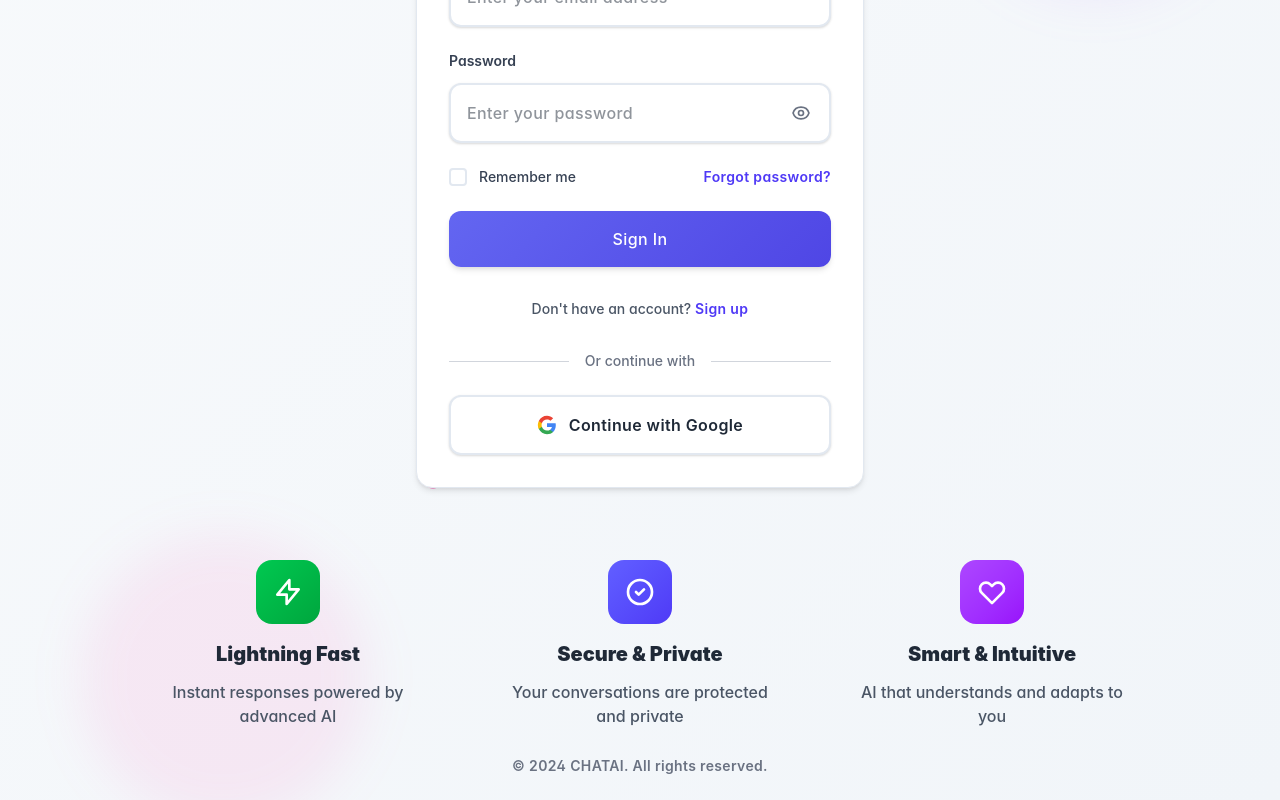
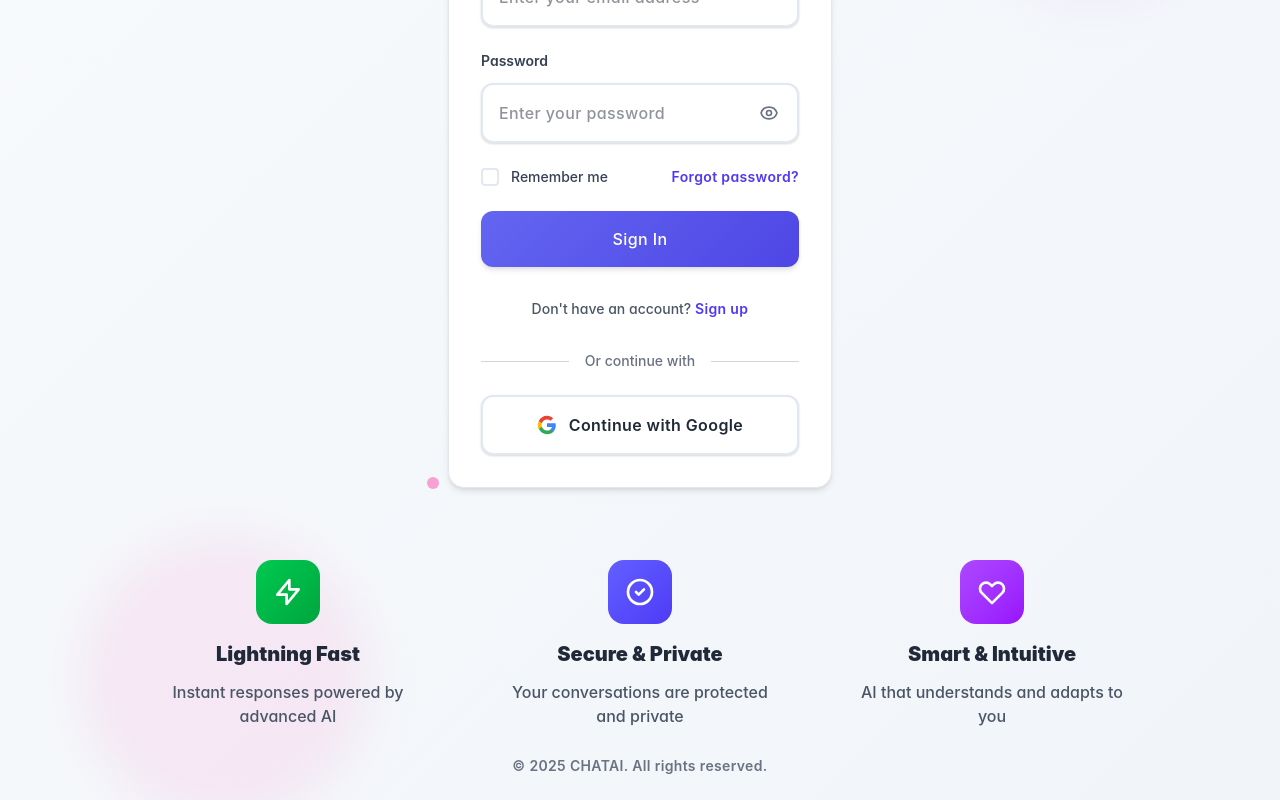
Before and after one commit to Ashish8121/chat_ai, a Next.js app: page / in a window 1280 px wide. Shown: the part 446-1246 px from the top of the page. Built offline with nearby package versions, Linux system fonts and the light colour scheme.

Commit message:
Update changes

```diff
--- a/src/app/page.js
+++ b/src/app/page.js
@@ -38,7 +38,7 @@
 
         {/* Center Section - Login Form */}
         <div className="flex-1 flex items-center justify-center px-4 sm:px-6 lg:px-8">
-          <div className="w-full max-w-md">
+          <div className="w-full max-w-sm">
             <LoginForm />
           </div>
         </div>
@@ -87,7 +87,7 @@
       {/* Footer */}
       <div className="absolute bottom-6 left-1/2 transform -translate-x-1/2 text-center">
         <p className="text-sm text-gray-500 dark:text-gray-400 hover:text-gray-700 dark:hover:text-gray-300 transition-colors duration-300 cursor-pointer font-medium interactive-link">
-          © 2024 CHATAI. All rights reserved.
+          © 2025 CHATAI. All rights reserved.
         </p>
       </div>
     </div>
```
